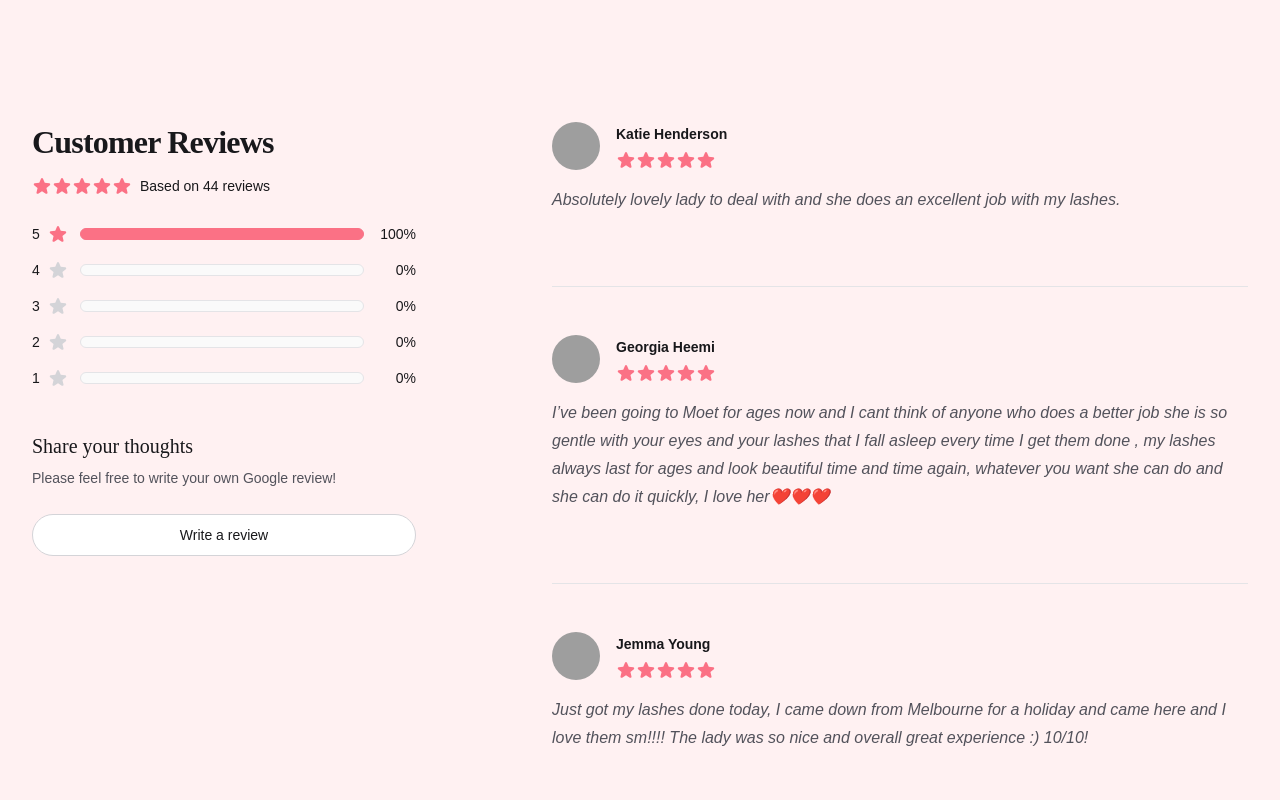
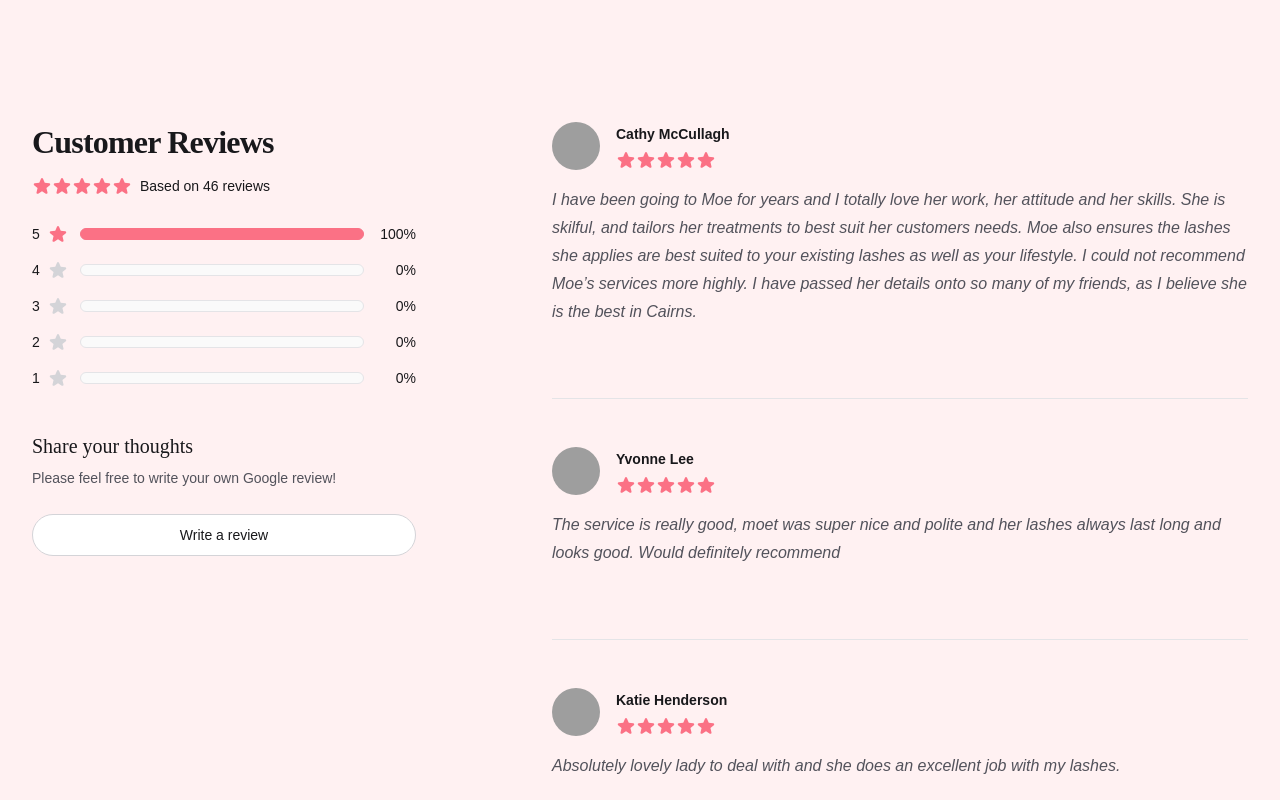
Before and after one commit to Emily-Nilsen/moet-lashes, a Next.js app: page / in a window 1280 px wide. Shown: the part 2280-3080 px from the top of the page. Built offline with nearby package versions, Linux system fonts and the light colour scheme; grey boxes are pictures that could not be loaded; a web font is replaced by a local one.

Commit message:
reviews 45-46

```diff
--- a/src/components/CustomerReviews.jsx
+++ b/src/components/CustomerReviews.jsx
@@ -9,9 +9,9 @@ import { Disclosure } from '@headlessui/react'
 
 const reviews = {
   average: 5,
-  totalCount: 44,
+  totalCount: 46,
   counts: [
-    { rating: 5, count: 44 },
+    { rating: 5, count: 46 },
     { rating: 4, count: 0 },
     { rating: 3, count: 0 },
     { rating: 2, count: 0 },
@@ -19,6 +19,28 @@ const reviews = {
   ],
   featured: [
     // More reviews...
+    {
+      id: 46,
+      rating: 5,
+      content: `
+        <p>I have been going to Moe for years and I totally love her work, her attitude and her skills.
+        She is skilful, and tailors her treatments to best suit her customers needs.  Moe also ensures the lashes she applies are best suited to your existing lashes as well as your lifestyle.
+        I could not recommend Moe’s services more highly. I have passed her details onto so many of my friends, as I believe she is the best in Cairns.</p>
+      `,
+      author: 'Cathy McCullagh',
+      avatarSrc:
+        'https://res.cloudinary.com/dt3k2apqd/image/upload/q_auto/Mo%C3%ABt%20Lashes/flowers/flower_46_blypav.webp',
+    },
+    {
+      id: 45,
+      rating: 5,
+      content: `
+        <p>The service is really good, moet was super nice and polite and her lashes always last long and looks good. Would definitely recommend</p>
+      `,
+      author: 'Yvonne Lee',
+      avatarSrc:
+        'https://res.cloudinary.com/dt3k2apqd/image/upload/q_auto/Mo%C3%ABt%20Lashes/flowers/flower_45_o9cahu.webp',
+    },
     {
       id: 44,
       rating: 5,
```
